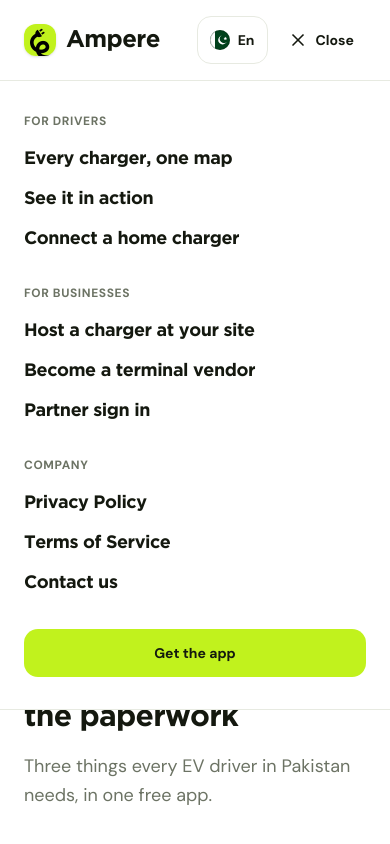
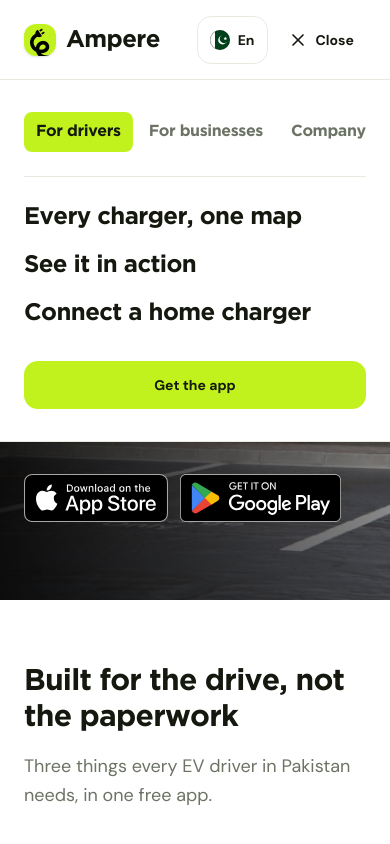
Before and after one commit to amperepakistan/EVCHARGE-nextjs, a Next.js app: page / in a window 390 px wide. Both pictures are taken after a click on the button "Menu". Shown: the top 844 px of the page. Built offline with nearby package versions, Linux system fonts and the light colour scheme.

Commit message:
landing 2

```diff
--- a/components/ui/site-header.tsx
+++ b/components/ui/site-header.tsx
@@ -50,6 +50,9 @@
   const [menuOpen, setMenuOpen] = useState(false);
   const [appModalOpen, setAppModalOpen] = useState(false);
   const [scrolled, setScrolled] = useState(false);
+  // Which category's links the panel is showing. Reset on close so the menu
+  // always reopens on "For drivers" rather than wherever it was left.
+  const [activeGroup, setActiveGroup] = useState(0);
 
   const closeModal = useCallback(() => setAppModalOpen(false), []);
 
@@ -79,6 +82,12 @@
     return () => document.removeEventListener('keydown', onKeyDown);
   }, [menuOpen]);
 
+  // Handled here rather than in the toggle so every close path — Esc, a link,
+  // the app modal — lands back on the first category.
+  useEffect(() => {
+    if (!menuOpen) setActiveGroup(0);
+  }, [menuOpen]);
+
   function openAppModal() {
     setMenuOpen(false);
     setAppModalOpen(true);
@@ -88,17 +97,32 @@
     <>
       <header
         className={cn(
-          'z-50 border-b transition-colors duration-300',
+          'z-50',
           // Overlay mode leaves the flow entirely so the hero photo starts at
           // y=0 and the header floats on top of it; `fixed` reads identically
           // to `sticky` once scrolling, without reserving a band above the hero.
           overlay ? 'fixed inset-x-0 top-0' : 'sticky top-0',
-          transparent
-            ? 'border-transparent bg-transparent'
-            : 'border-border bg-surface',
         )}
       >
-        <div className="mx-auto flex h-20 max-w-7xl items-center justify-between px-6 md:h-24 md:px-10">
+        {/* The solid bar is its own layer so it can drop in from above while the
+            logo and controls stay put — sliding the <header> itself would throw
+            the whole lockup off-screen and back. Sized to the bar row rather
+            than `inset-0` so an open menu (which makes the header much taller)
+            doesn't turn the slide into a long sweep; the panel below paints its
+            own surface. */}
+        <div
+          aria-hidden
+          className={cn(
+            'border-border bg-surface absolute inset-x-0 top-0 h-20 border-b',
+            'transition-transform duration-300 ease-out will-change-transform',
+            'motion-reduce:transition-none md:h-24',
+            // Shadow only once seated — parked above the viewport it would
+            // still cast a faint line across the top of the hero.
+            transparent ? '-translate-y-full' : 'translate-y-0 shadow-sm',
+          )}
+        />
+
+        <div className="relative mx-auto flex h-20 max-w-7xl items-center justify-between px-6 md:h-24 md:px-10">
           <Link href="/" aria-label="Ampere home">
             <BrandLogo size="md" tone={transparent ? 'inverse' : 'default'} />
           </Link>
@@ -148,29 +172,52 @@
         {menuOpen && (
           <div
             id="site-menu"
-            className="border-border bg-surface border-t px-6 py-8 md:px-10 md:py-10"
+            /* border-b, not border-t: the bar's own backdrop already draws the
+               line between bar and panel, so a top border here would double it. */
+            className="border-border bg-surface relative border-b px-6 py-8 md:px-10 md:py-10"
           >
-            <div className="mx-auto grid max-w-7xl gap-8 md:grid-cols-3">
-              {MENU_GROUPS.map(({ heading, links }) => (
-                <div key={heading}>
-                  <h2 className="text-text-secondary text-xs font-bold tracking-wider uppercase">
+            <div className="mx-auto max-w-7xl">
+              {/* Categories read as one row of chips, links as large headings
+                  below a rule — two clearly different jobs, rather than three
+                  columns where a faint uppercase label was the only thing
+                  distinguishing a section from the links under it. */}
+              <div className="-mx-6 flex gap-1 overflow-x-auto px-6 md:mx-0 md:gap-2 md:px-0">
+                {MENU_GROUPS.map(({ heading }, index) => (
+                  <button
+                    key={heading}
+                    type="button"
+                    // A toggle-button group, not APG tabs: one is always on, and
+                    // plain buttons keep normal Tab order without the roving
+                    // tabindex a real tablist would owe the user.
+                    aria-pressed={index === activeGroup}
+                    onClick={() => setActiveGroup(index)}
+                    className={cn(
+                      'rounded-tag font-heading shrink-0 px-3 py-2 text-base font-bold tracking-tight transition-colors md:text-lg',
+                      index === activeGroup
+                        ? 'bg-primary text-on-primary'
+                        : 'text-text-secondary hover:bg-surface-muted hover:text-text-primary',
+                    )}
+                  >
                     {heading}
-                  </h2>
-                  <ul className="mt-4 space-y-3">
-                    {links.map(({ label, href }) => (
+                  </button>
+                ))}
+              </div>
+
+              <hr className="border-border my-6 md:my-8" />
+
+              <ul className="space-y-4 md:space-y-5">
+                {MENU_GROUPS[activeGroup].links.map(({ label, href }) => (
                   <li key={label}>
                     <Link
                       href={href}
                       onClick={() => setMenuOpen(false)}
-                          className="font-heading text-text-primary hover:text-primary-700 text-lg font-bold tracking-tight transition-colors"
+                      className="font-heading text-text-primary hover:text-primary-700 inline-block text-2xl font-bold tracking-tight transition-colors sm:text-3xl md:text-4xl"
                     >
                       {label}
                     </Link>
                   </li>
                 ))}
               </ul>
-                </div>
-              ))}
             </div>
 
             {/* On phones the header CTA is hidden for space, so the menu is the
```
Lines whose indentation alone changed are shown as unchanged.
